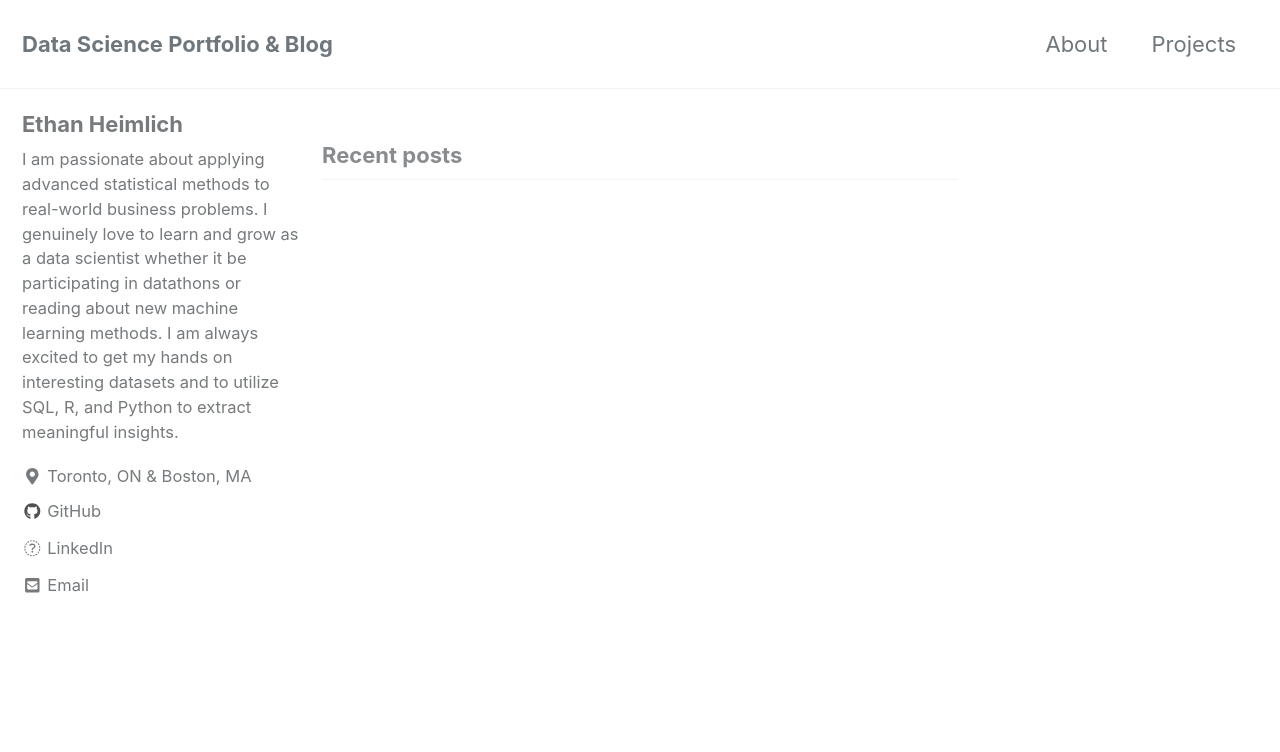
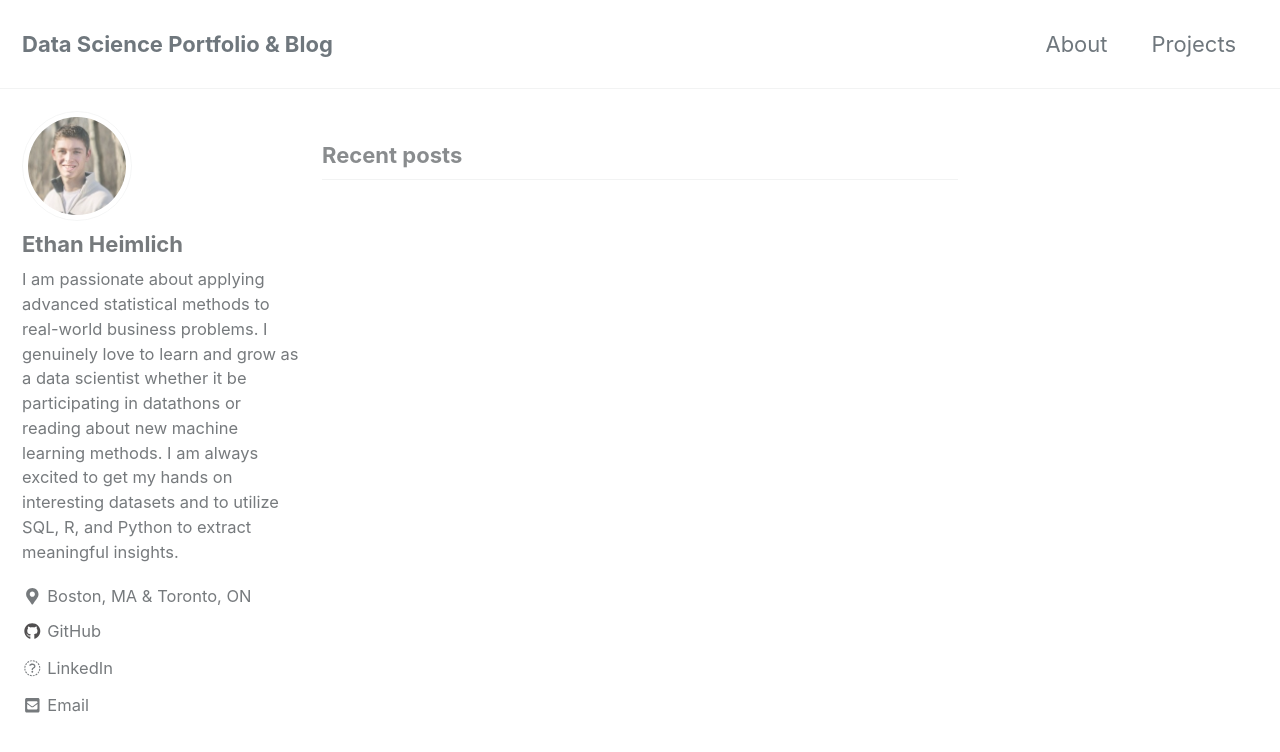
Before and after one commit to eheimlich/eheimlich.github.io, a Jekyll site: the page built from index.html, in a window 1280 px wide and 900 px high. Shown: the top 752 px of the window. Built offline with Jekyll 4.4.1, drawn with Linux system fonts in a browser that asks for light colours; cached includes are drawn as plain includes; nearby versions of some CDN libraries; the list of posts is cut into pages by our own code.

Commit message:
update_1

```diff
--- a/_config.yml
+++ b/_config.yml
@@ -102,10 +102,10 @@ analytics:
 # Site Author
 author:
   name             : "Ethan Heimlich"
-  avatar           : # path of avatar image, e.g. "/assets/images/bio-photo.jpg"
+  avatar           : "/images/ethan.jpg"
   bio              : "I am passionate about applying advanced statistical methods to real-world business problems. I genuinely love to learn and grow as a data scientist whether it be participating in datathons or reading about new machine learning methods. I am always excited to get my hands on interesting datasets and to utilize SQL, R, and Python to extract meaningful insights."
 
-  location         : "Toronto, ON & Boston, MA"
+  location         : "Boston, MA & Toronto, ON"
   email            : "ejheimlich@gmail.com"
   links:
     - label: "GitHub"
```
Also changed, not shown: images/ethan.jpg (added).
